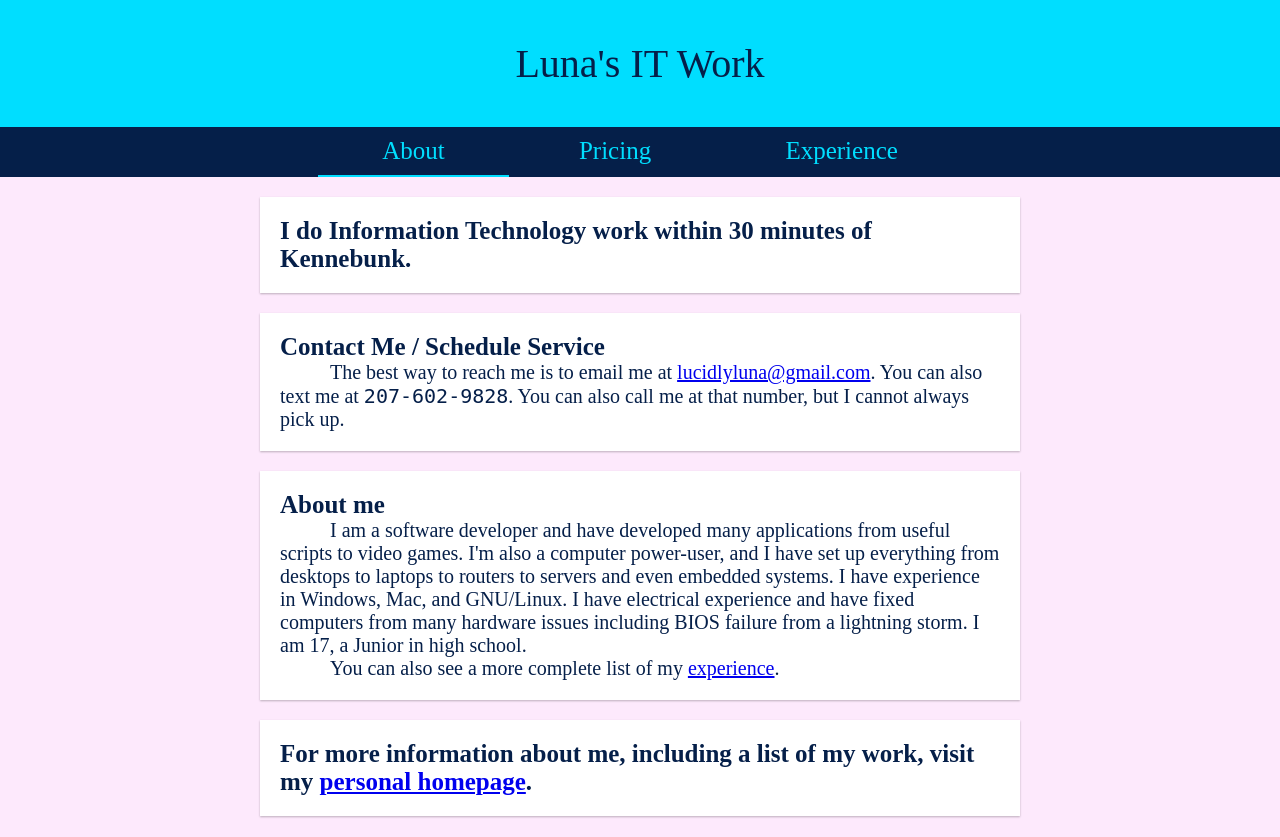
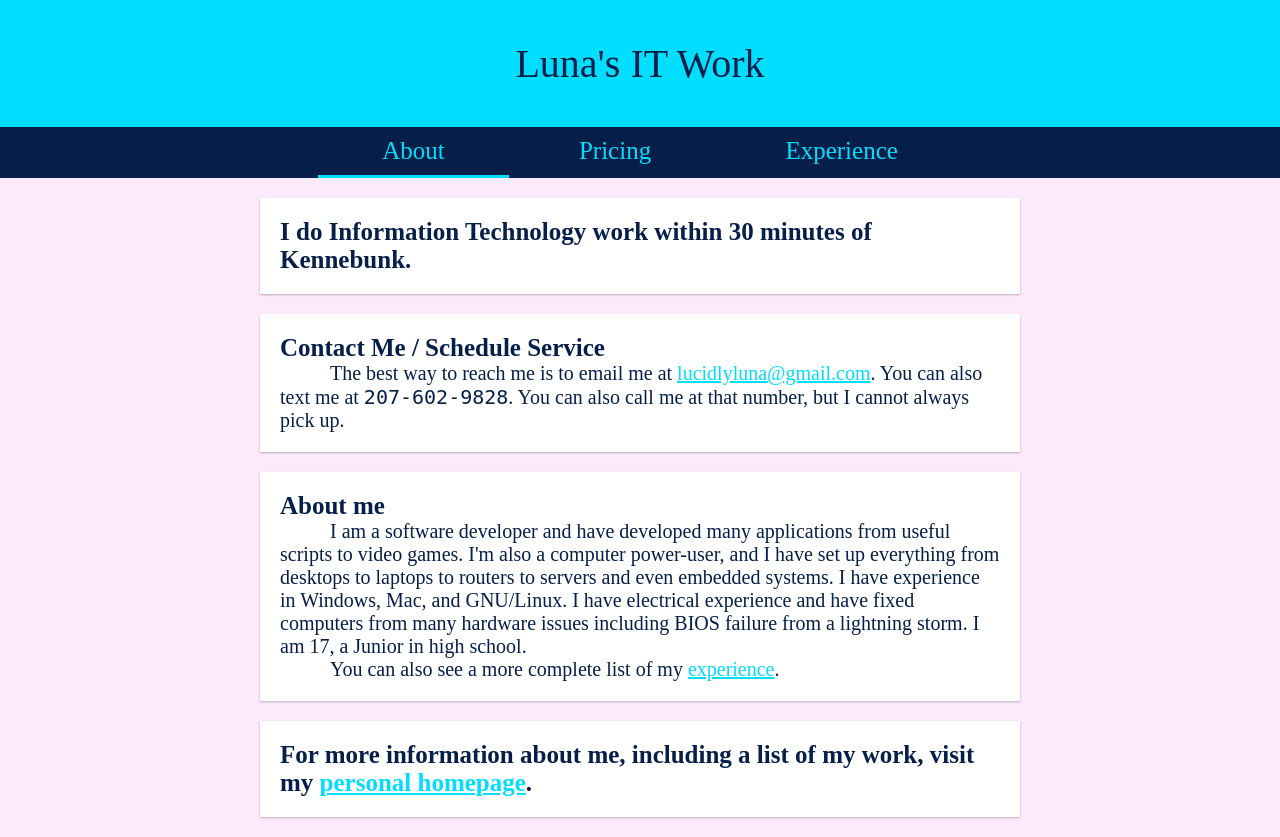
Before and after one commit to CosineP/lpc, a Flask app: page /it in a window 1280 px wide. Run offline with Flask 2, Linux system fonts and the light colour scheme.

Commit message:
Change some styles around for new format
Well, that's a little white lie but whatever

```diff
--- a/static/it.css
+++ b/static/it.css
@@ -7,6 +7,7 @@ body {
 	background-color: #fde9fc;
 	color: #051f49;
 	font-size: 20px;
+	overflow-y: scroll;
 }
 
 nav {
@@ -38,7 +39,7 @@ nav li {
 }
 
 nav #active {
-	border-bottom: 2px #00deff solid;
+	border-bottom: 3px #00deff solid;
 }
 
 nav li a {
@@ -56,6 +57,10 @@ h2 {
 
 p {
 	text-indent: 50px;
+}
+
+a {
+	color: #00deff;
 }
 
 .card {
```
